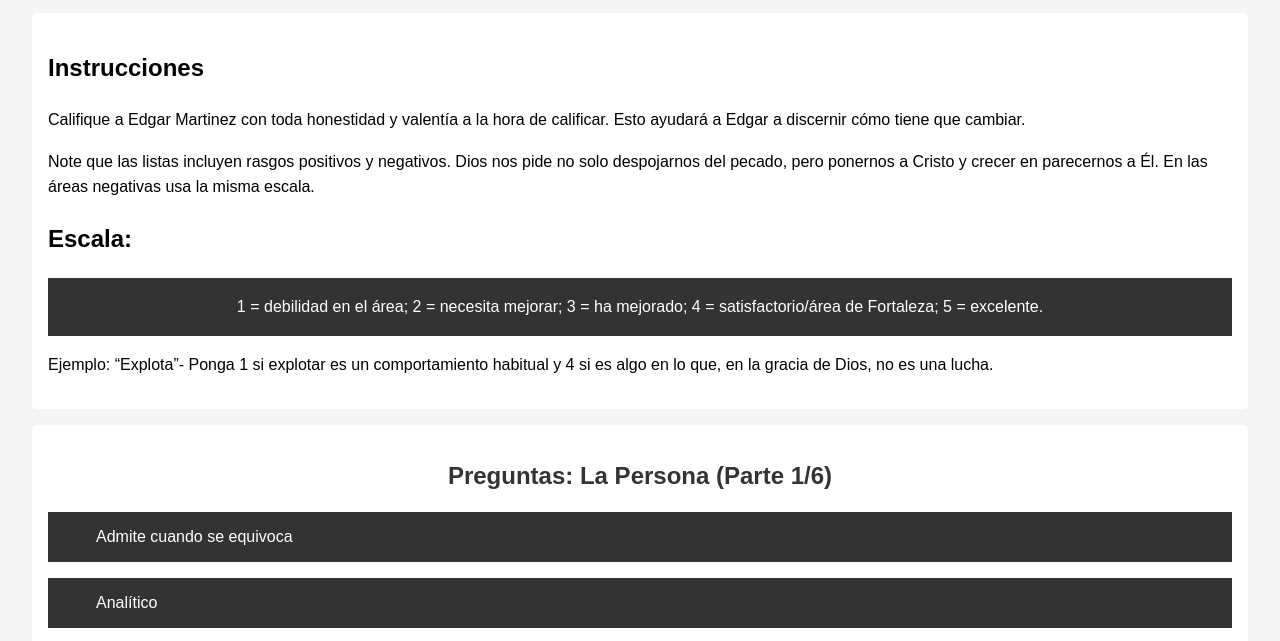
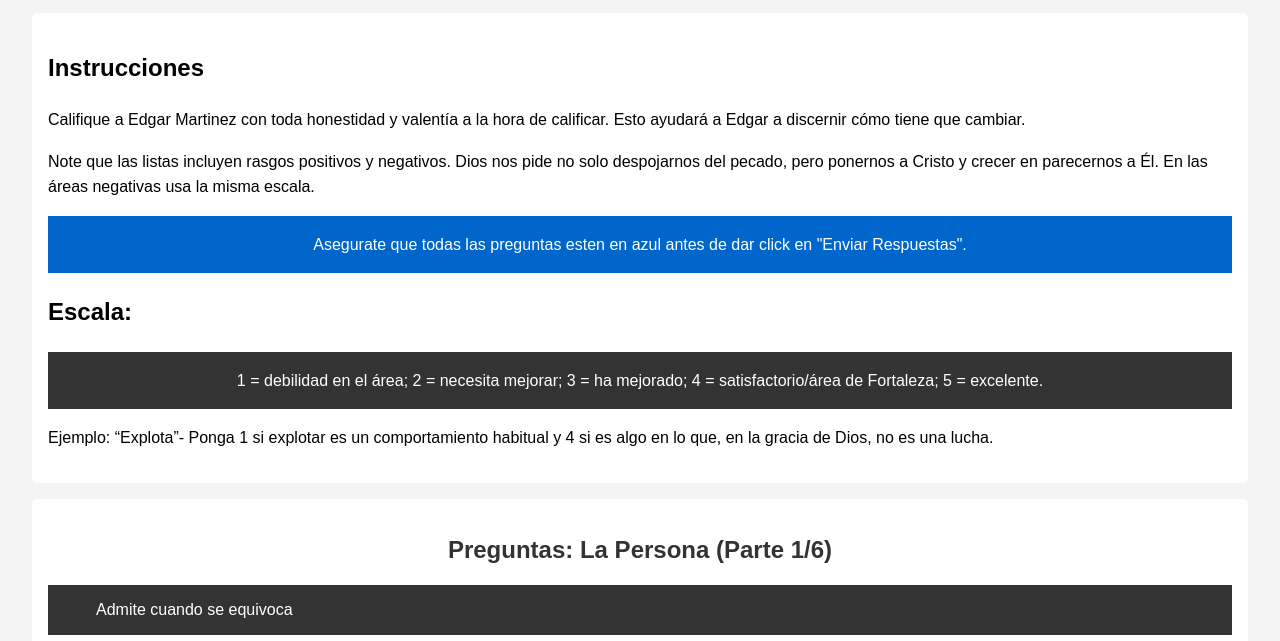
Before and after one commit to edgarhoms19/Notas-de-Vida, a plain HTML site: page index.html in a window 1280 px wide. Shown: the part 144-785 px from the top of the page. Drawn offline with Linux system fonts and the light colour scheme.

Commit message:
Added all questions answered message

```diff
--- a/index.html
+++ b/index.html
@@ -18,6 +18,7 @@
         <h2>Instrucciones</h2>
         <p>Califique a Edgar Martinez con toda honestidad y valentía a la hora de calificar. Esto ayudará a Edgar a discernir cómo tiene que cambiar.</p>
         <p>Note que las listas incluyen rasgos positivos y negativos. Dios nos pide no solo despojarnos del pecado, pero ponernos a Cristo y crecer en parecernos a Él. En las áreas negativas usa la misma escala.</p>
+        <p class="especial">Asegurate que todas las preguntas esten en azul antes de dar click en "Enviar Respuestas".</p>
         <h2>Escala:</h2>
         <p class="escala">1 = debilidad en el área; 2 = necesita mejorar; 3 = ha mejorado; 4 = satisfactorio/área de Fortaleza; 5 = excelente.</p>
         <p>Ejemplo: “Explota”- Ponga 1 si explotar es un comportamiento habitual y 4 si es algo en lo que, en la gracia de Dios, no es una lucha.</p>
@@ -90,7 +91,6 @@
             <h3 class="h3_preguntas">Hacia otros</h3>
             <!-- Questions will be inserted here -->
             <div class="button-container">
-                <p class="cuidado">Asegurate que todas las preguntas esten en azul antes de dar click en "Enviar Respuestas", en cuanto le des click en "Enviar Respuestas" espera unos segundas hasta que recivas el mensaje de "Gracis".</p>
                 <button type="button" onclick="showSection('section6')">Regresar</button>
                 <button type="submit" name="submit">Enviar Respuestas</button>
             </div>
--- a/main.css
+++ b/main.css
@@ -147,6 +147,15 @@ button[type="button"]:hover {
     color: white;
 }
 
+.especial {
+    text-align: center;
+    justify-content: space-between;
+    align-items: center;
+    padding: 1rem;
+    background-color: #0066cc;
+    color: white;
+}
+
 .faq-answer {
     display: none;
 }
```
